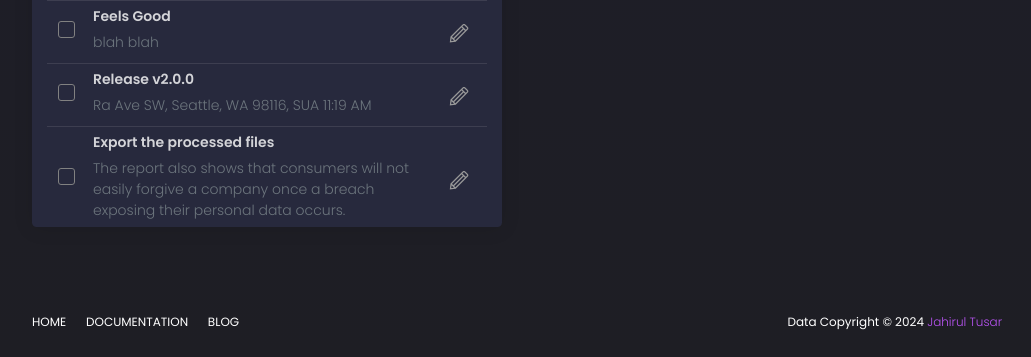
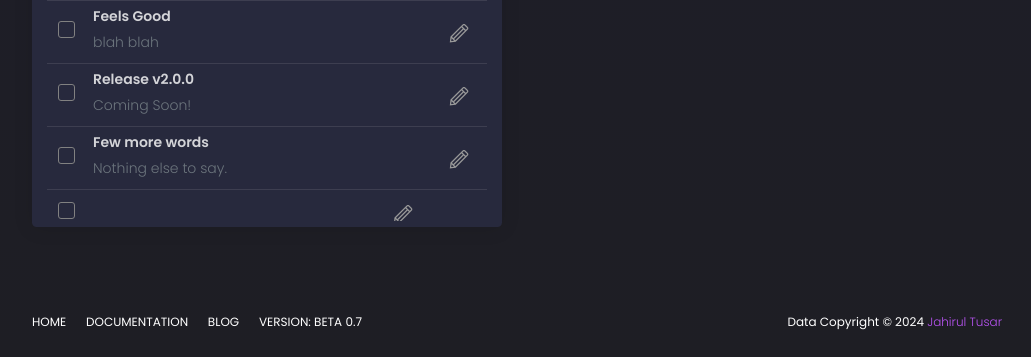
Before and after one commit to jahirultusar/100-days, a Flask app: page /dashboard in a window 1280 px wide. Shown: the part 1048-1405 px from the top of the page, without its empty margins (248-1279 px from the left). Run offline with Flask 3, Linux system fonts and the light colour scheme; data that the repository does not hold is empty; some libraries are stand-ins or nearby versions.

Commit message:
Refactor routes and redirect to dashboard

```diff
--- a/app/activity/routes.py
+++ b/app/activity/routes.py
@@ -141,9 +141,13 @@ def get_stats():
                 .filter(GarminData.date >= ten_days_ago)
                 .subquery())
 
+    # # Query the database for the GarminData objects with the latest timestamp for each day
+    # data = (db.session.query(GarminData)
+    #             .join(subquery, db.and_(func.date(GarminData.date) == subquery.c.date, GarminData.last_sync == subquery.c.max_last_sync))
+    #             .all())
     # Query the database for the GarminData objects with the latest timestamp for each day
     data = (db.session.query(GarminData)
-                .join(subquery, db.and_(func.date(GarminData.date) == subquery.c.date, GarminData.last_sync == subquery.c.max_last_sync))
+                .join(subquery, db.and_(GarminData.date == subquery.c.date, GarminData.last_sync == subquery.c.max_last_sync))
                 .all())
 
     # Convert the data to JSON
--- a/app/dashboard/routes.py
+++ b/app/dashboard/routes.py
@@ -1,5 +1,5 @@
 from datetime import datetime
-from flask import Blueprint, render_template
+from flask import Blueprint, render_template, redirect, url_for
 from sqlalchemy import desc
 from app import db
 from app.activity.models import GarminData
@@ -47,21 +47,25 @@ def index():
 @dashboard.route('/dashboard/user')
 def user():
     """Dashboard user route"""
-    return render_template('dashboard/user.html')
+    # return render_template('dashboard/user.html')
+    return redirect (url_for('dashboard.index'))
 
 @dashboard.route('/dashboard/log')
 def log():
     """Dashboard activity log route"""
-    return render_template('dashboard/log.html')
+    # return render_template('dashboard/log.html')
+    return redirect (url_for('dashboard.index'))
 
 @dashboard.route('/dashboard/tables')
 def tables():
     """Dashboard tables route"""
-    return render_template('dashboard/data_tables.html')
+    # return render_template('dashboard/data_tables.html')
+    return redirect (url_for('dashboard.index'))
 
 @dashboard.route('/dashboard/icons')
 def icons():
     """Dashboard icons route"""
-    return render_template('dashboard/icons.html')
+    # return render_template('dashboard/icons.html')
+    return redirect (url_for('dashboard.index'))
 
 # ############## Routes Ends Here ##############
--- a/app/templates/dashboard_base.html
+++ b/app/templates/dashboard_base.html
@@ -395,7 +395,7 @@
                         </td>
                         <td>
                           <p class="title">Release v2.0.0</p>
-                          <p class="text-muted">Ra Ave SW, Seattle, WA 98116, SUA 11:19 AM</p>
+                          <p class="text-muted">Coming Soon!</p>
                         </td>
                         <td class="td-actions text-right">
                           <button type="button" rel="tooltip" title="" class="btn btn-link" data-original-title="Edit Task">
@@ -415,8 +415,8 @@
                           </div>
                         </td>
                         <td>
-                          <p class="title">Export the processed files</p>
-                          <p class="text-muted">The report also shows that consumers will not easily forgive a company once a breach exposing their personal data occurs. </p>
+                          <p class="title">Few more words</p>
+                          <p class="text-muted">Nothing else to say. </p>
                         </td>
                         <td class="td-actions text-right">
                           <button type="button" rel="tooltip" title="" class="btn btn-link" data-original-title="Edit Task">
@@ -435,10 +435,10 @@
                             </label>
                           </div>
                         </td>
-                        <td>
+                        <!-- <td>
                           <p class="title">Arival at export process</p>
                           <p class="text-muted">Capitol Hill, Seattle, WA 12:34 AM</p>
-                        </td>
+                        </td> -->
                         <td class="td-actions text-right">
                           <button type="button" rel="tooltip" title="" class="btn btn-link" data-original-title="Edit Task">
                             <i class="tim-icons icon-pencil"></i>
@@ -479,6 +479,11 @@
             <li class="nav-item">
               <a href="javascript:void(0)" class="nav-link">
                 Blog
+              </a>
+            </li>
+            <li class="nav-item">
+              <a href="javascript:void(0)" class="nav-link">
+                version: Beta 0.7
               </a>
             </li>
           </ul>
--- a/run.py
+++ b/run.py
@@ -37,4 +37,4 @@ if __name__ == '__main__':
     with app.app_context():
         # Run the job once
         db.create_all()
-    app.run(debug=True)
+    app.run(host='0.0.0.0', port=5001)
```
Also changed, not shown: app/main/routes.py (+5 -2 lines).
